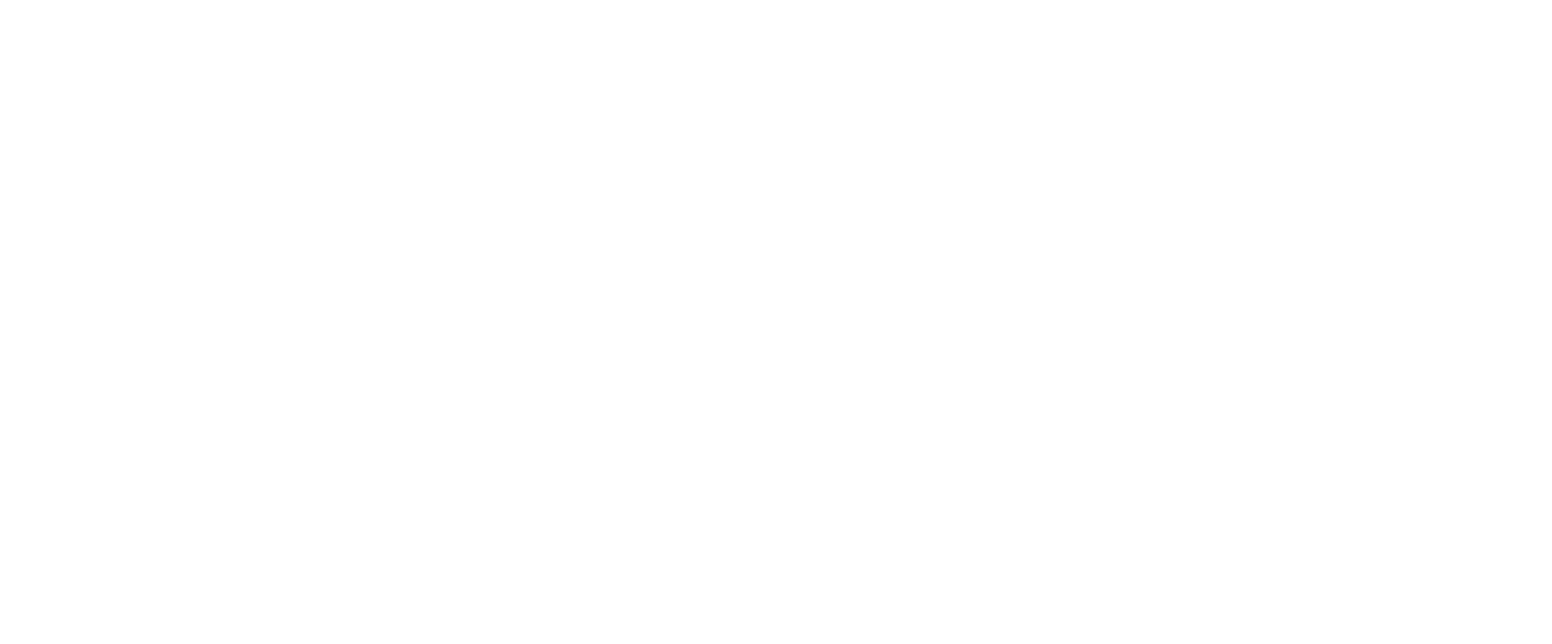
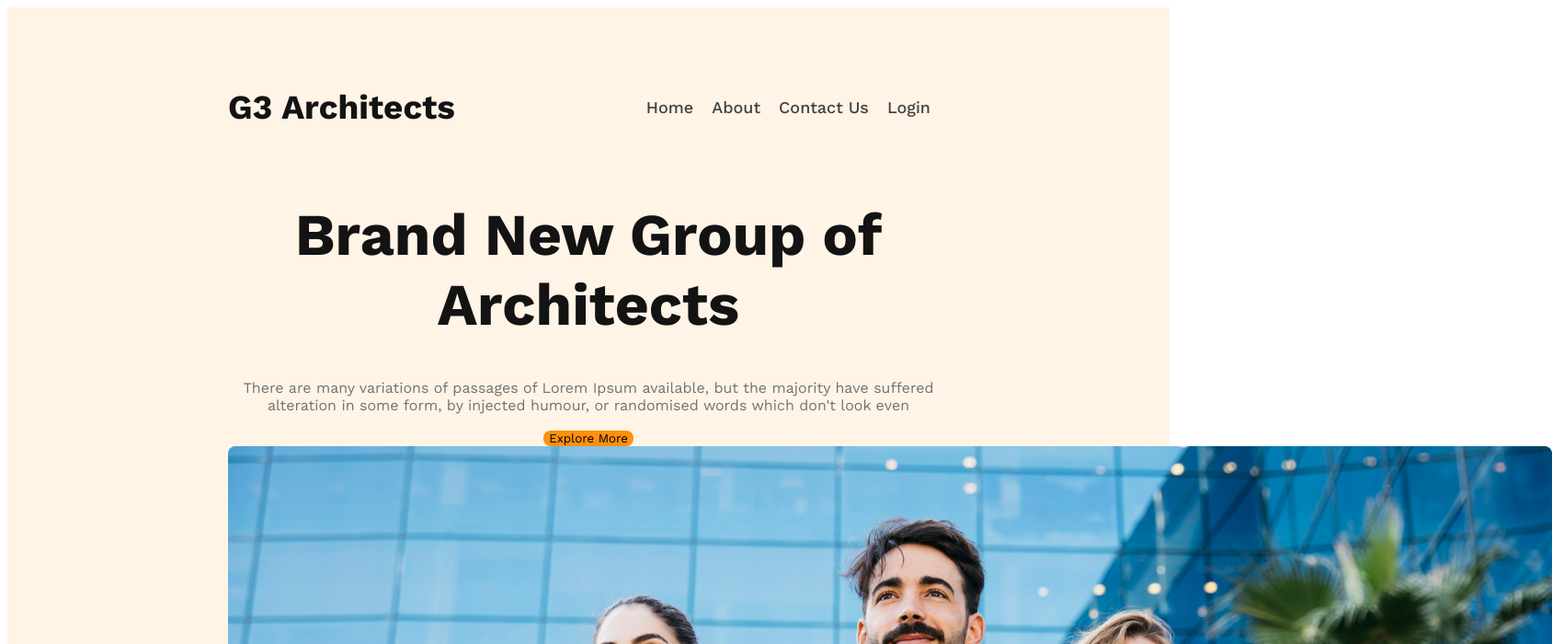
Before and after one commit to fazleyrabbi8/g3-architecht-website, a plain HTML site: page index.html in a window 1280 px wide. Shown: the top 700 px of the page at 92% size, 1688 px wide, since content can reach past the window. Drawn offline with nearby package versions, Linux system fonts and the light colour scheme.

Commit message:
firstsection

```diff
--- a/index.html
+++ b/index.html
@@ -1,13 +1,58 @@
 <!DOCTYPE html>
 <html lang="en">
+
 <head>
     <meta charset="UTF-8">
     <meta name="viewport" content="width=device-width, initial-scale=1.0">
     <title>g3 Architecht wwebsite
     </title>
     <link rel="stylesheet" href="styles/architect.css">
+
+
+    <link rel="preconnect" href="https://fonts.googleapis.com">
+    <link rel="preconnect" href="https://fonts.gstatic.com" crossorigin>
+    <link
+        href="https://fonts.googleapis.com/css2?family=Lato:wght@400;700;900&family=Open+Sans:wght@400;700;800&family=Work+Sans:wght@400;500;600;700&display=swap"
+        rel="stylesheet">
 </head>
+
 <body>
 
+
+    <header>
+        <nav>
+
+            <h3 class="nav-title">G3 Architects</h3>
+
+            <ul>
+                <li><a href="">Home</a></li>
+                <li><a href="">About</a></li>
+                <li><a href="">Contact Us</a></li>
+                <li><a href="">Login</a></li>
+            </ul>
+        </nav>
+        <div class="banner">
+            <div class="bannercontent">
+                <h1 class="bannertitle">Brand New
+                    Group of Architects
+                </h1>
+                <p class="bannerdescription">There are many variations of passages of Lorem Ipsum available, but the
+                    majority have suffered alteration in some form, by injected humour, or randomised words which don't look
+                    even</p>
+                    <button class="button-primary">Explore More</button>
+            </div>
+                <img src="images/banner.png" alt="team">
+        </div>
+
+    </header>
+
+    <main> </main>
+
+
+
+    <footer>
+
+    </footer>
 </body>
+
 </html>
--- a/styles/architect.css
+++ b/styles/architect.css
@@ -0,0 +1,61 @@
+* {
+    font-family: 'Lato', sans-serif;
+    font-family: 'Open Sans', sans-serif;
+    font-family: 'Work Sans', sans-serif;
+}
+
+header {
+    background: rgba(255, 144, 14, 0.10);
+    padding: 50px 240px;
+}
+
+nav {
+    display: flex;
+    justify-content: space-between;
+    align-items: center;
+}
+
+.nav-title {
+    color: #131313;
+    font-size: 2.3rem;
+    font-weight: 700;
+}
+
+
+nav>ul {
+    display: flex;
+
+}
+
+nav li {
+    list-style:
+        none;
+    margin-right: 20px;
+    font-weight: 500;
+    font-size: 18px;
+
+}
+
+nav li a {
+    text-decoration: none;
+    color: #424242;
+}
+.bannercontent{
+   max-width: 800px;
+   text-align: center;
+   margin: 0 auto;
+}
+.bannertitle{
+    color:  #131313;
+font-size: 4rem;
+font-weight: 700;
+}
+.bannerdescription{
+    color:  #727272;
+
+}
+.button-primary{
+    border-radius: 8px;
+background: #FF900E;
+border-style: none;
+}
```
